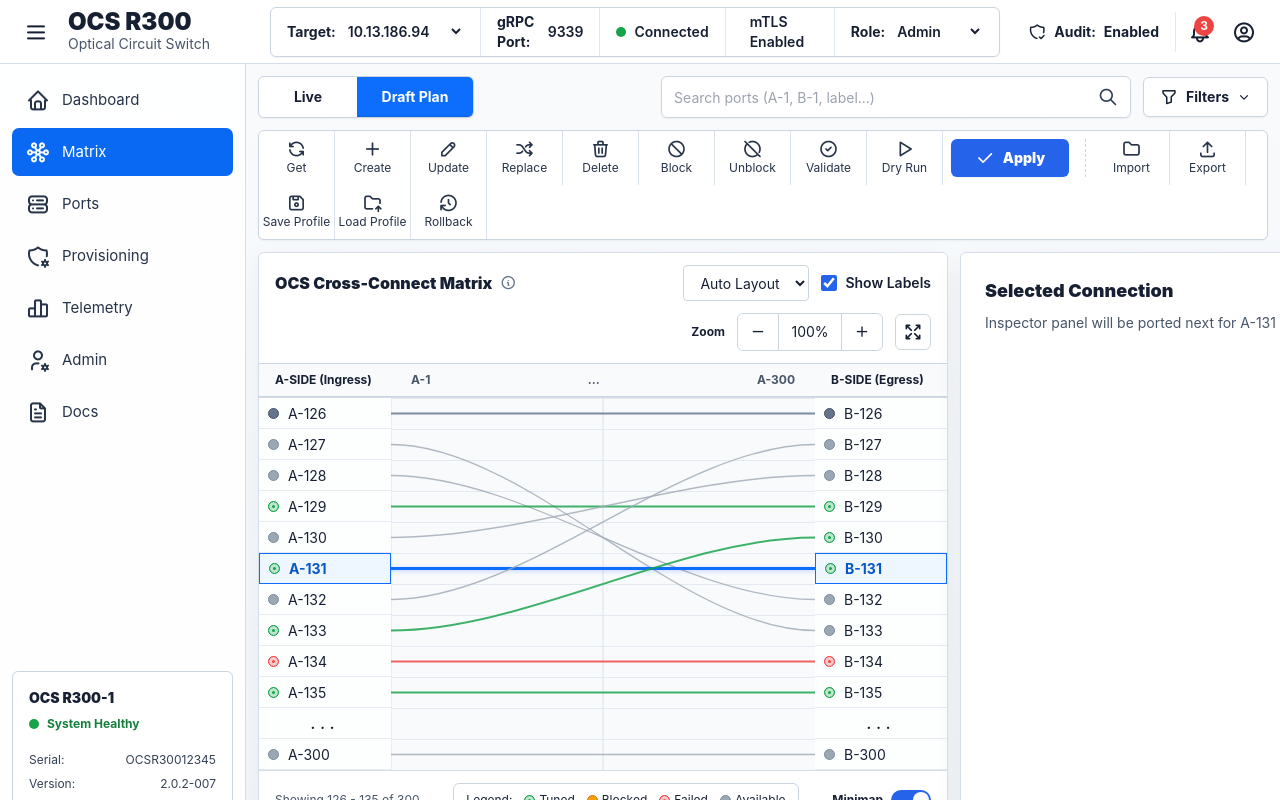
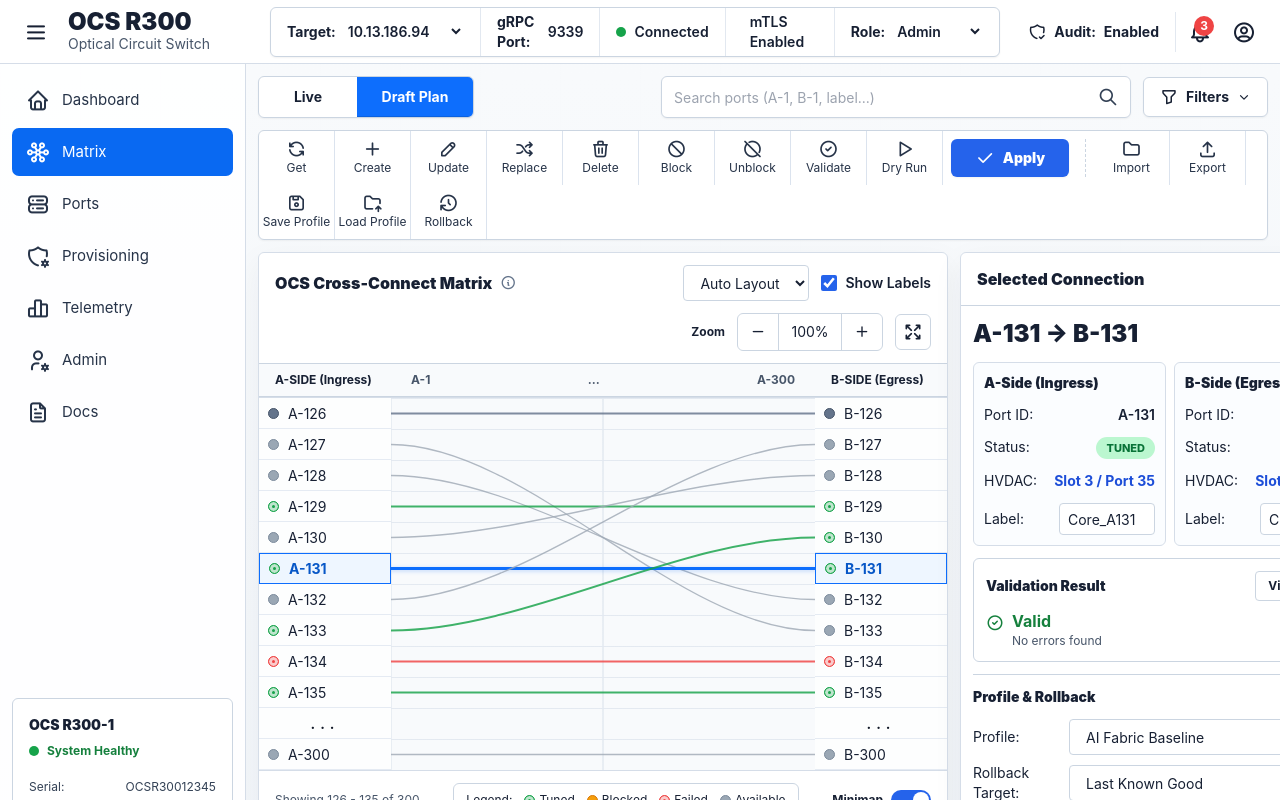
Before and after one commit to manaskottakota-lumentum/OCS_R300_GUI, a React (Vite) app: page / in a window 1280 px wide. Shown: the top 800 px of the page. Built offline with nearby package versions, Linux system fonts and the light colour scheme.

Commit message:
Port inspector panel to React

```diff
--- a/src/App.jsx
+++ b/src/App.jsx
@@ -1,5 +1,6 @@
 import { useMemo, useState } from "react";
 import { createInitialAppState, portNumber } from "./ocsModel.js";
+import { InspectorPanel } from "./components/InspectorPanel.jsx";
 import { MatrixPanel } from "./components/MatrixPanel.jsx";
 import { Sidebar } from "./components/Sidebar.jsx";
 import { TopBar } from "./components/TopBar.jsx";
@@ -103,12 +104,28 @@ export default function App() {
             onToggleMinimap={(event) => updateState({ minimap: event.target.checked })}
             onZoom={(zoom) => updateState({ zoom })}
           />
-          <aside className="module rounded-md p-6">
-            <h2 className="text-lg font-black">Selected Connection</h2>
-            <p className="mt-2 text-sm text-slate-600">
-              Inspector panel will be ported next for {appState.selected.a} to {appState.selected.b}.
-            </p>
-          </aside>
+          <InspectorPanel
+            state={appState}
+            snapshot={snapshot}
+            onUpdateSelectedLabel={(label) =>
+              updateState({
+                draft: {
+                  ...appState.draft,
+                  connections: appState.draft.connections.map((connection) =>
+                    connection.a === appState.selected.a || connection.b === appState.selected.b
+                      ? { ...connection, label, updatedAt: new Date().toISOString() }
+                      : connection,
+                  ),
+                },
+                mode: "draft",
+              })
+            }
+            onSaveProfile={() => window.alert("Profile save will be wired in the actions commit.")}
+            onLoadProfile={() => window.alert("Profile load will be wired in the actions commit.")}
+            onRollback={() => window.alert("Rollback will be wired in the actions commit.")}
+            onPreviewRollback={() => window.alert("Rollback preview will be wired in the actions commit.")}
+            onShowValidation={() => window.alert("Validation details will be wired in the actions commit.")}
+          />
         </div>
       </main>
     </div>
--- /dev/null
+++ b/src/components/InspectorPanel.jsx
@@ -0,0 +1,166 @@
+import { STATUS_LABELS, hvdac, statusForPort, validateSnapshot } from "../ocsModel.js";
+
+function SelectedBadge({ status }) {
+  return <span className={`badge ${status}`}>{STATUS_LABELS[status] || status}</span>;
+}
+
+function PortDetail({ title, port, status, label, onLabelChange }) {
+  return (
+    <div className="field-box">
+      <div className="mb-3 text-sm font-black">{title}</div>
+      <dl className="space-y-3 text-sm">
+        <div className="flex justify-between gap-3">
+          <dt>Port ID:</dt>
+          <dd className="font-semibold">{port}</dd>
+        </div>
+        <div className="flex justify-between gap-3">
+          <dt>Status:</dt>
+          <dd>
+            <SelectedBadge status={status} />
+          </dd>
+        </div>
+        <div className="flex justify-between gap-3">
+          <dt>HVDAC:</dt>
+          <dd className="font-bold text-blue-700">{hvdac(port)}</dd>
+        </div>
+        <div className="flex items-center justify-between gap-3">
+          <dt>Label:</dt>
+          <dd>
+            <input className="h-8 w-24 rounded border border-slate-300 px-2 text-sm" value={label} onChange={onLabelChange} />
+          </dd>
+        </div>
+      </dl>
+    </div>
+  );
+}
+
+export function InspectorPanel({
+  state,
+  snapshot,
+  onUpdateSelectedLabel,
+  onSaveProfile,
+  onLoadProfile,
+  onRollback,
+  onPreviewRollback,
+  onShowValidation,
+}) {
+  const connection =
+    snapshot.connections.find((item) => item.a === state.selected.a || item.b === state.selected.b) || snapshot.connections[0];
+  const findings = validateSnapshot(state.draft);
+  const errors = findings.filter((finding) => finding.severity === "error");
+  const aStatus = statusForPort(snapshot, connection.a);
+  const bStatus = statusForPort(snapshot, connection.b);
+  const overallStatus = aStatus === "blocked" || bStatus === "blocked" ? "blocked" : connection.status;
+
+  return (
+    <aside className="module rounded-md">
+      <div className="flex items-center border-b border-slate-300 px-4 py-3">
+        <h2 className="mr-auto text-base font-black">Selected Connection</h2>
+        <button title="Collapse inspector">
+          <i className="ti ti-chevron-up text-xl" />
+        </button>
+      </div>
+
+      <div className="p-3">
+        <div className="mb-3 flex items-center gap-3">
+          <div className="mr-auto text-2xl font-black">
+            {connection.a} -&gt; {connection.b}
+          </div>
+          <SelectedBadge status={overallStatus} />
+        </div>
+
+        <div className="inspector-grid mb-3">
+          <PortDetail
+            title="A-Side (Ingress)"
+            port={connection.a}
+            status={aStatus}
+            label={connection.label || ""}
+            onLabelChange={(event) => onUpdateSelectedLabel(event.target.value)}
+          />
+          <PortDetail
+            title="B-Side (Egress)"
+            port={connection.b}
+            status={bStatus}
+            label={(connection.label || "").replace("A", "B")}
+            onLabelChange={(event) => onUpdateSelectedLabel(event.target.value)}
+          />
+        </div>
+
+        <div className="mb-3 rounded-md border border-slate-300 bg-white p-3">
+          <div className="mb-2 flex items-center gap-3">
+            <div className="mr-auto text-sm font-black">Validation Result</div>
+            <button className="rounded border border-slate-300 px-3 py-1.5 text-xs font-bold hover:bg-slate-50" onClick={onShowValidation}>
+              View Details
+            </button>
+          </div>
+          {errors.length ? (
+            <div className="flex items-start gap-2 text-red-700">
+              <i className="ti ti-alert-circle text-lg" />
+              <div>
+                <div className="font-bold">
+                  {errors.length} error{errors.length === 1 ? "" : "s"} found
+                </div>
+                <div className="text-xs text-slate-600">Resolve blocking validation errors before apply.</div>
+              </div>
+            </div>
+          ) : (
+            <div className="flex items-start gap-2 text-green-700">
+              <i className="ti ti-circle-check text-lg" />
+              <div>
+                <div className="font-bold">Valid</div>
+                <div className="text-xs text-slate-600">No errors found</div>
+              </div>
+            </div>
+          )}
+        </div>
+
+        <div className="mb-3 border-y border-slate-300 py-3">
+          <div className="mb-3 text-sm font-black">Profile & Rollback</div>
+          <div className="mb-3 grid grid-cols-[88px_1fr_36px] items-center gap-2 text-sm">
+            <label htmlFor="profileSelect">Profile:</label>
+            <select id="profileSelect" className="h-9 rounded border border-slate-300 bg-white px-3">
+              {state.profiles.map((profile, index) => (
+                <option key={profile.name} value={index}>
+                  {profile.name}
+                </option>
+              ))}
+            </select>
+            <button className="h-9 rounded border border-blue-400 text-blue-700 hover:bg-blue-50" title="Save profile" onClick={onSaveProfile}>
+              <i className="ti ti-device-floppy text-xl" />
+            </button>
+            <label htmlFor="rollbackSelect">Rollback Target:</label>
+            <select id="rollbackSelect" className="h-9 rounded border border-slate-300 bg-white px-3">
+              <option>Last Known Good</option>
+              <option>Factory Baseline</option>
+              <option>Previous Draft</option>
+            </select>
+            <button className="h-9 rounded border border-blue-400 text-blue-700 hover:bg-blue-50" title="Load selected profile" onClick={onLoadProfile}>
+              <i className="ti ti-folder-up text-xl" />
+            </button>
+          </div>
+          <div className="grid grid-cols-2 gap-3">
+            <button
+              className="h-10 rounded-md border border-blue-500 bg-white text-sm font-bold text-blue-700 hover:bg-blue-50"
+              onClick={onPreviewRollback}
+            >
+              <i className="ti ti-rotate-clockwise" /> Preview Rollback
+            </button>
+            <button className="h-10 rounded-md bg-red-500 text-sm font-black text-white hover:bg-red-600" onClick={onRollback}>
+              <i className="ti ti-history" /> Rollback
+            </button>
+          </div>
+        </div>
+
+        <div className="text-xs text-slate-700">
+          <div className="mb-1 font-black">Connection ID (UUID):</div>
+          <div className="flex items-center gap-2">
+            <code className="min-w-0 flex-1 truncate rounded bg-slate-50 px-1.5 py-1">{connection.id}</code>
+            <button className="h-8 w-8 rounded border border-slate-300 hover:bg-slate-50" title="Copy UUID">
+              <i className="ti ti-copy" />
+            </button>
+          </div>
+        </div>
+      </div>
+    </aside>
+  );
+}
```
